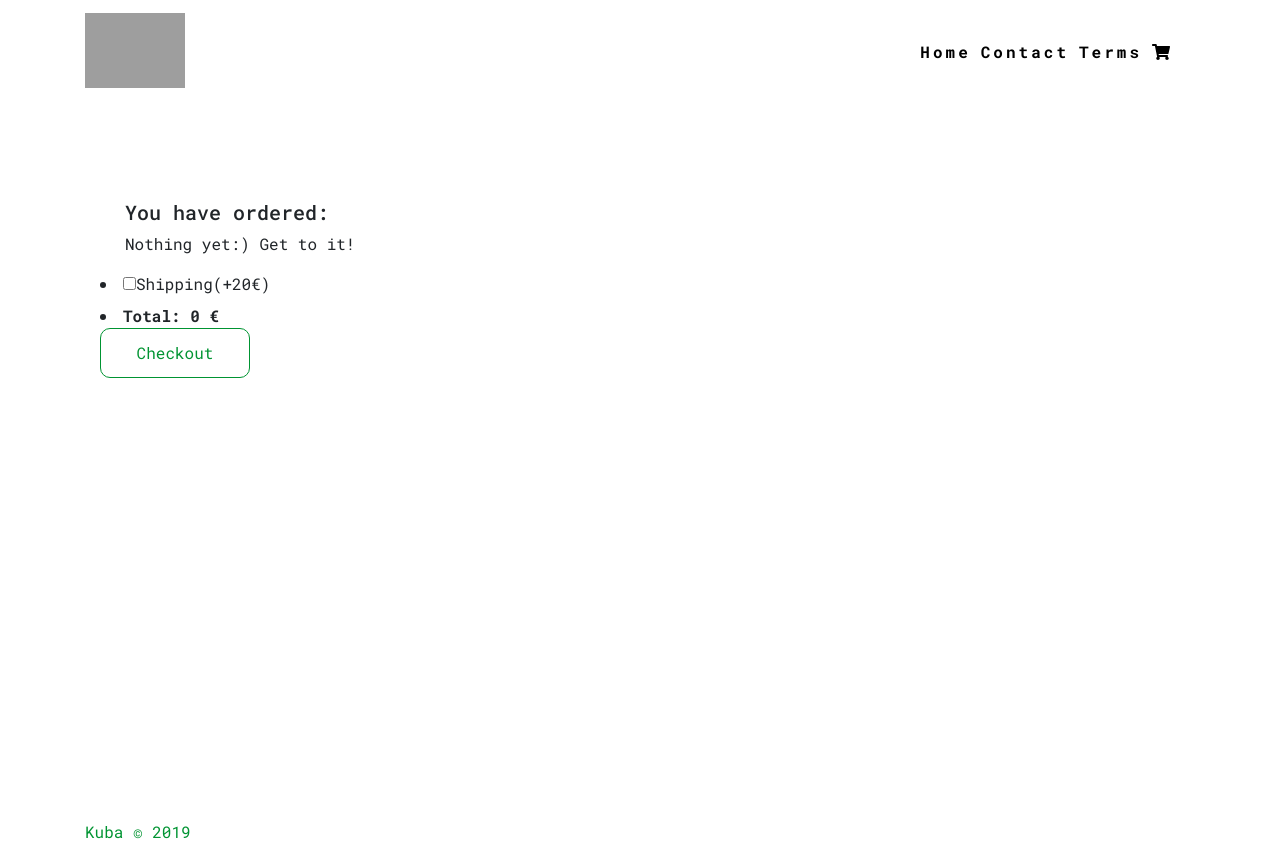
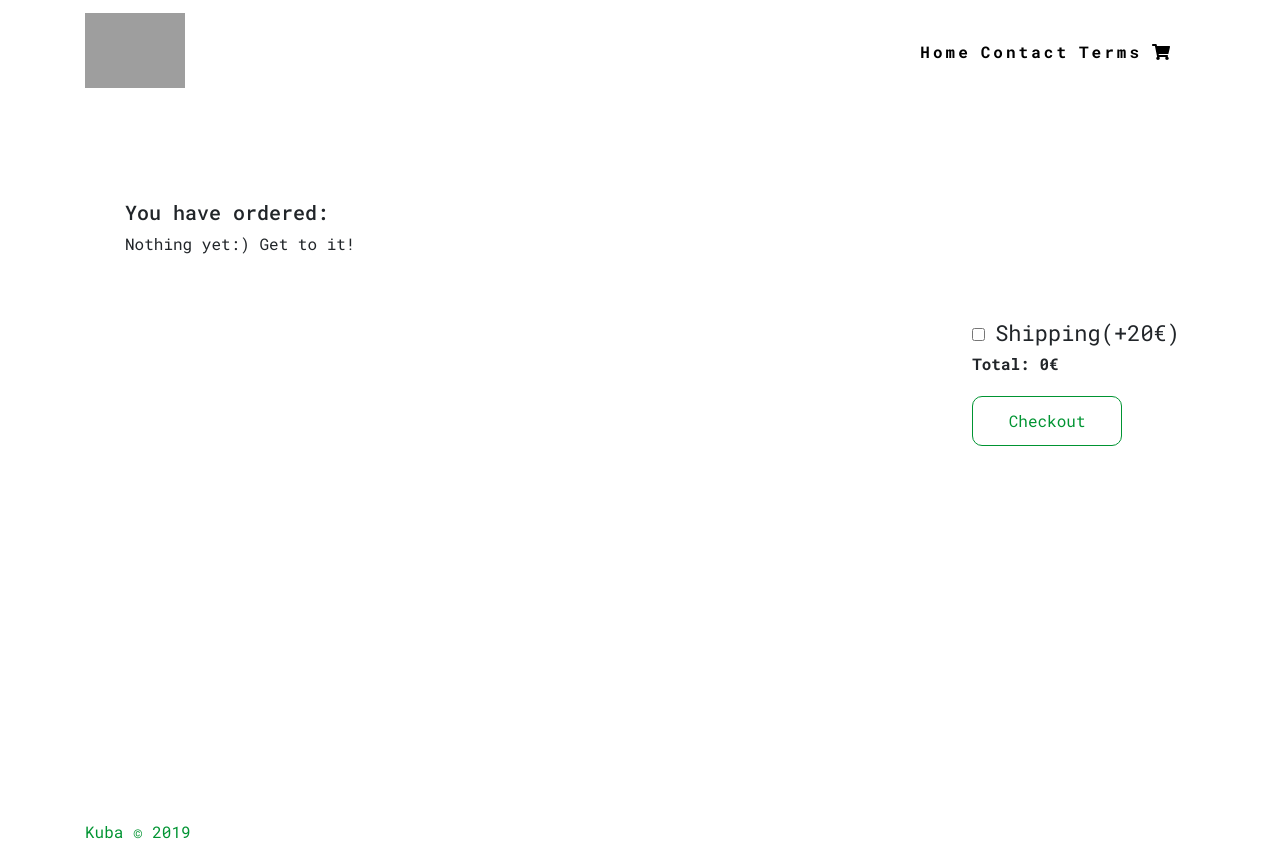
Before and after one commit to jakubsmiarowski/shop, a React (Create React App) app: page /cart in a window 1280 px wide. Built offline with nearby package versions, Linux system fonts and the light colour scheme; grey boxes are pictures that could not be loaded.

Commit message:
change recipe

```diff
--- a/src/components/Recipe/Recipe.css
+++ b/src/components/Recipe/Recipe.css
@@ -1,5 +1,33 @@
+.recipe-container {
+    display: flex;
+    flex-direction: column;
+    align-items: flex-end;
+    list-style: none;
+}
+
+.collection-item {
+    padding-top: 50px;
+    display: flex;
+    flex-direction: column;
+}
+
+.collection-item input {
+    margin-right: 10px;
+}
+
+.collection-item label {
+    line-height: 22px;
+    font-size: 22px;
+    float: right;
+}
+
+.total {
+    font-weight: 900;
+}
+
 .button-cart {
     border: 1px solid #009432;
+    margin: 20px 0;
     background: #fff;
     height: 50px;
     width: 150px;
--- a/src/components/Recipe/Recipe.js
+++ b/src/components/Recipe/Recipe.js
@@ -20,14 +20,14 @@ class Recipe extends React.Component {
 
     render() {
         return(
-            <div className="container">
+            <div className="recipe-container container">
                 <div className="collection">
                     <li className="collection-item">
                         <label>
                             <input type="checkbox" ref="shipping" onChange={this.handleChecked} />
                             <span>Shipping(+20€)</span>
                         </label>
-                        <li className="collection-item"><b>Total: {this.props.total} €</b></li>
+                        <li className="total"><b>Total: {this.props.total}€</b></li>
                     </li>
                     <div className="checkout">
                         <button className="button-cart">Checkout</button>
--- a/src/reducers/reducers.js
+++ b/src/reducers/reducers.js
@@ -103,7 +103,7 @@ const reducer = (state = initialState, action) => {
             total: state.total + 20
         }
     }
-    if (action.type === 'SUB_SHIPPING') {
+    if (action.type === SUB_SHIPPING) {
         if (state.addedItems === []) {
             return {
                 ...state,
```
